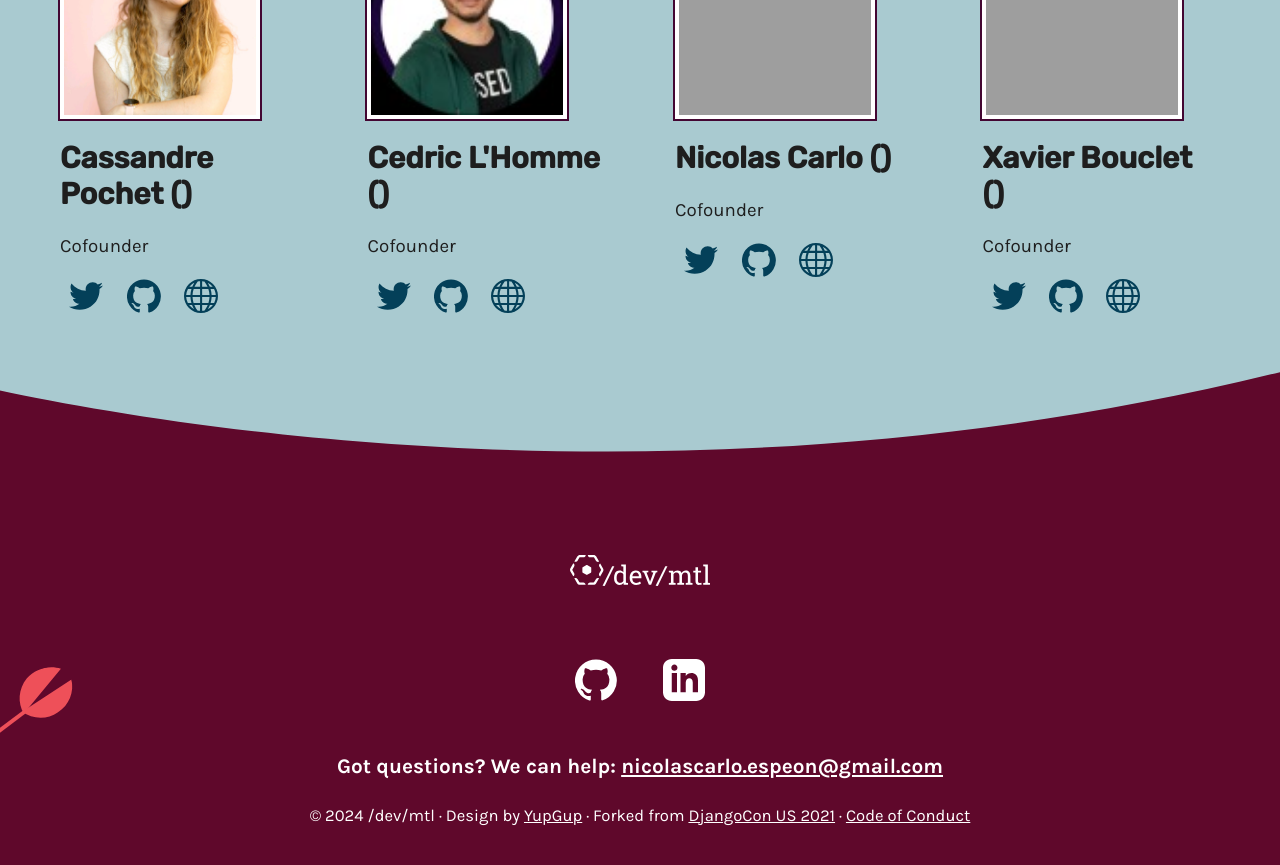
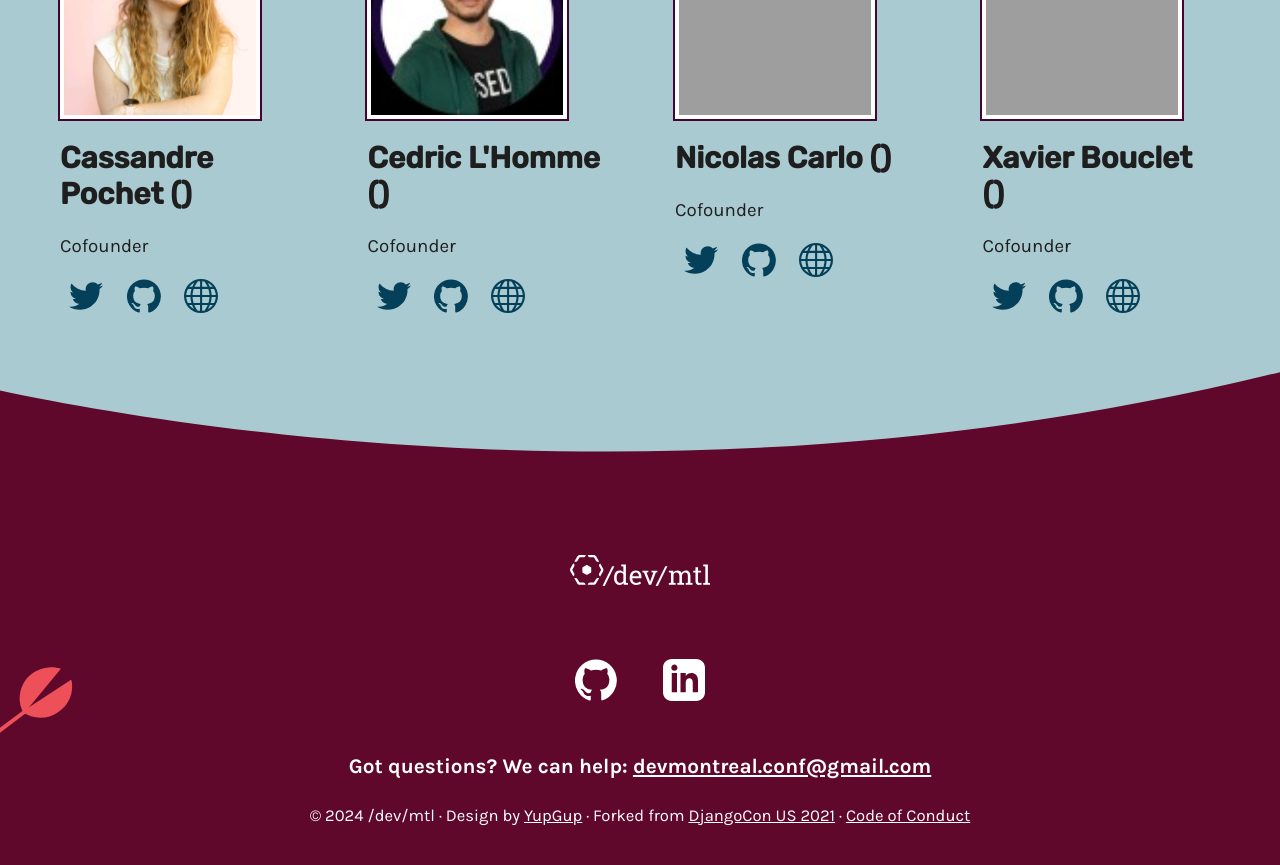
Before and after one commit to devmtl2024/site, a Jekyll site: the page built from _pages/homepage-recap.html, in a window 1280 px wide and 900 px high, scrolled down 3057 px. Shown: the top 865 px of the window. Built offline with Jekyll 4.4.1, drawn with Linux system fonts in a browser that asks for light colours; comment, search, counter and statistics services are not loaded; part of the change alters nothing that is shown.

Commit message:
Fix conf email

```diff
--- a/_config.yml
+++ b/_config.yml
@@ -104,12 +104,12 @@ defaults:
 schedule_show_video_urls: true
 
 ## All the email addresses
-conduct_email: "nicolascarlo.espeon@gmail.com"
-contact_us_email: "nicolascarlo.espeon@gmail.com"
-opportunity_grants_email: "nicolascarlo.espeon@gmail.com"
-program_team_email: "nicolascarlo.espeon@gmail.com"
-sponsors_email: "nicolascarlo.espeon@gmail.com"
-visa_email: "nicolascarlo.espeon@gmail.com"
+conduct_email: "devmontreal.conf@gmail.com"
+contact_us_email: "devmontreal.conf@gmail.com"
+opportunity_grants_email: "devmontreal.conf@gmail.com"
+program_team_email: "devmontreal.conf@gmail.com"
+sponsors_email: "devmontreal.conf@gmail.com"
+visa_email: "devmontreal.conf@gmail.com"
 
 cfp_application: ""
 hotel_reservation_link: ""
```
